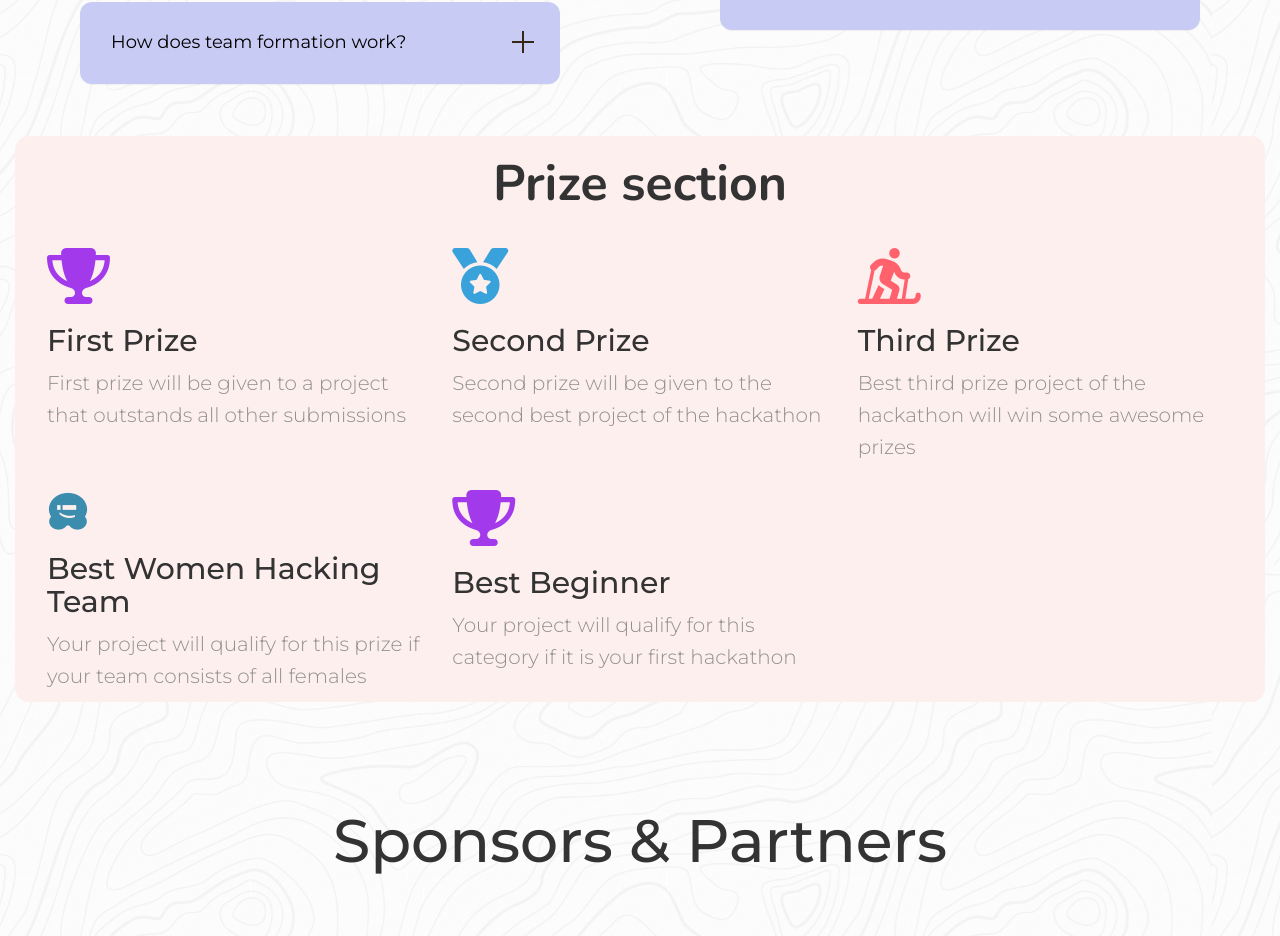
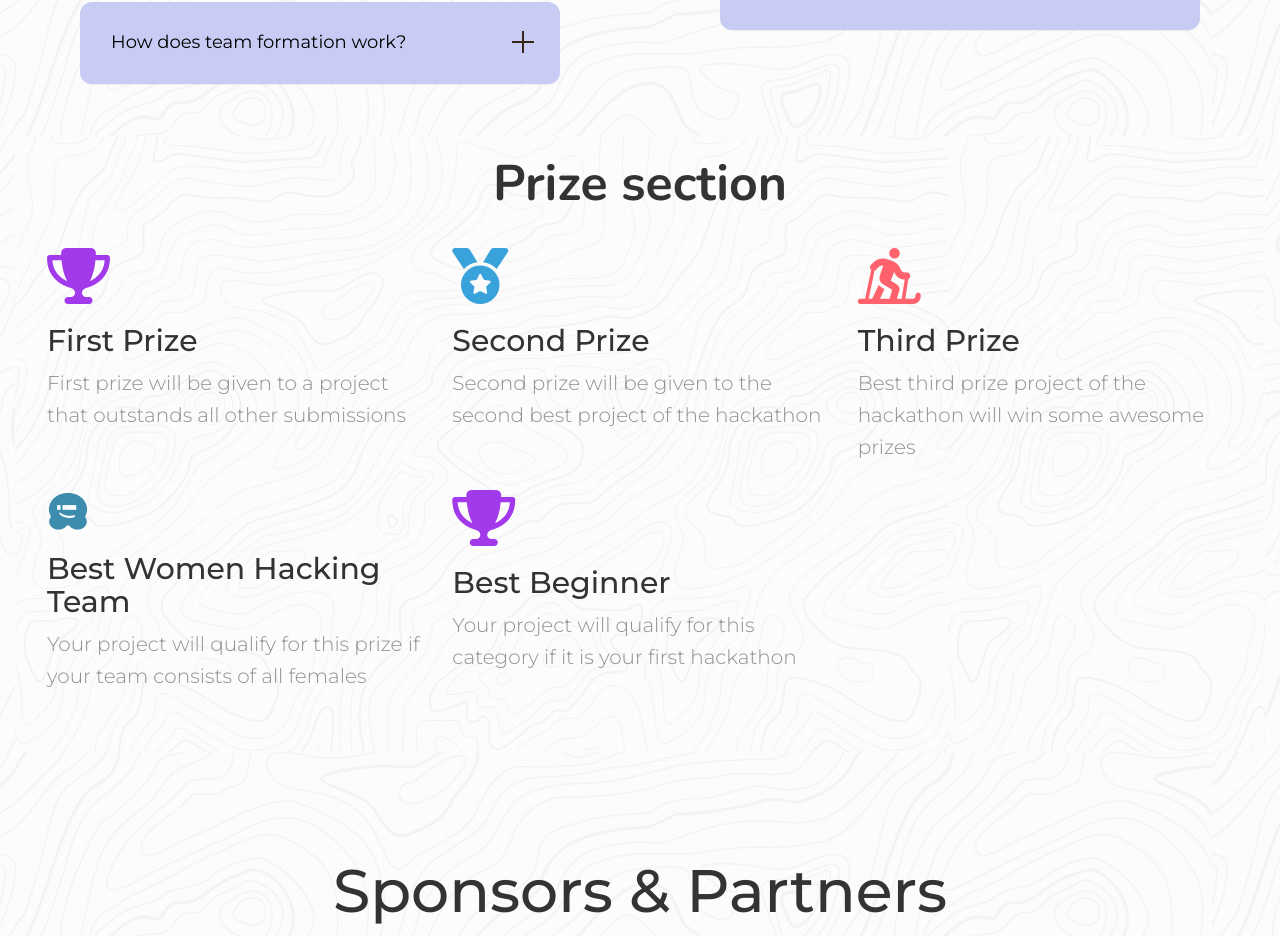
Before and after one commit to ananafrida/weshack-2024, a React (Create React App) app: page / in a window 1280 px wide. Shown: the part 1835-2771 px from the top of the page. Built offline with nearby package versions, Linux system fonts and the light colour scheme.

Commit message:
changed prize section

```diff
--- a/src/containers/Home/about.css
+++ b/src/containers/Home/about.css
@@ -62,7 +62,9 @@ h1 {
   margin: 17vh 0vh 0 0vh;
   border-radius: 14px;
   margin-top: 4vh;
-  background-color: #feefef;
+  background-image: url(./assets/pattern4.png);
+  padding-bottom: 5rem;
+  background-size: contain;
 }
 
 .Prizes{
```
